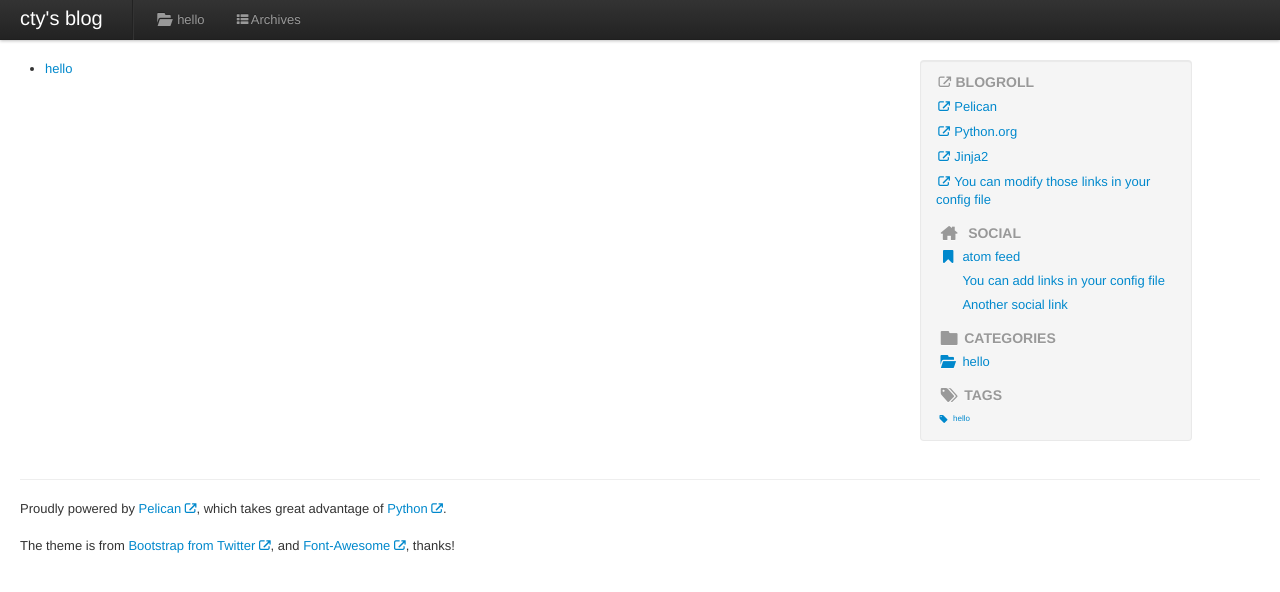
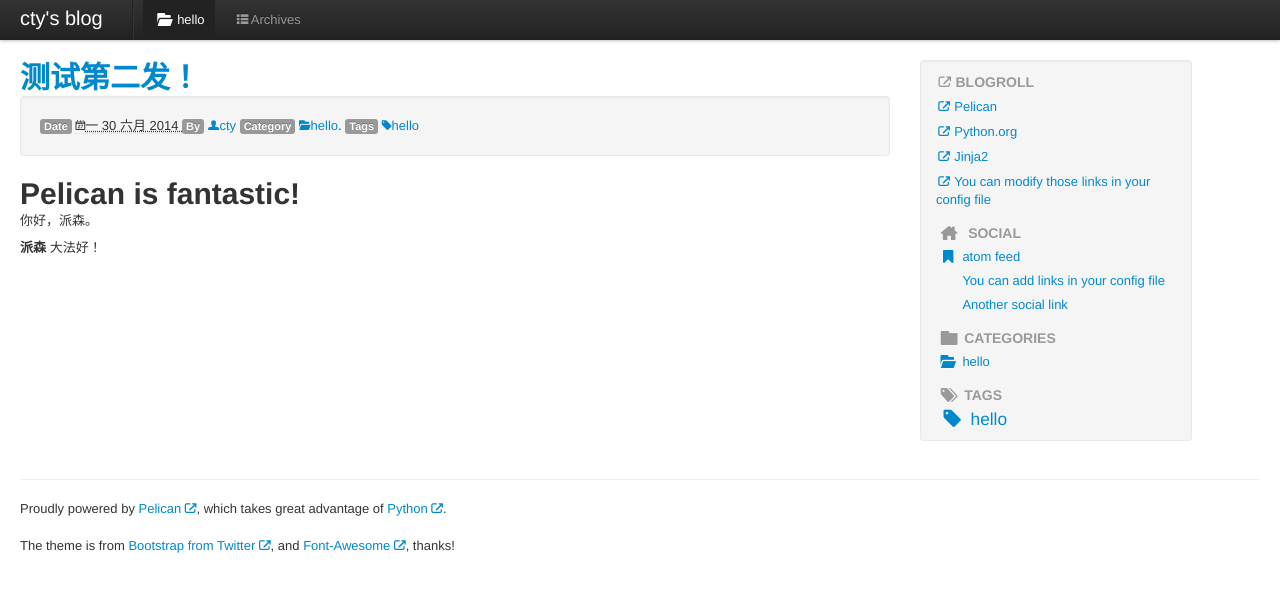
Before and after one commit to cty12/cty12.github.io, a plain HTML site: page hello_pelican_chn.html in a window 1280 px wide. Drawn offline with Linux system fonts and the light colour scheme.

Commit message:
your comments

```diff
--- a/categories.html
+++ b/hello_pelican_chn.html
@@ -2,7 +2,7 @@
 <html lang="en">
   <head>
     <meta charset="utf-8">
-    <title>cty's blog</title>
+    <title>测试第二发！</title>
     <meta name="viewport" content="width=device-width, initial-scale=1.0">
     <meta name="description" content="">
     <meta name="author" content="cty">
@@ -64,7 +64,7 @@
           <div class="nav-collapse">
             <ul class="nav">
                           <li class="divider-vertical"></li>
-                  <li >
+                  <li class="active">
                     <a href="http://cty12.github.io/category/hello.html">
 						<i class="icon-folder-open icon-large"></i>hello
 					</a>
@@ -84,9 +84,39 @@
     <div class="container-fluid">
       <div class="row">
         <div class="span9" id="content">
-<ul>
-	<li><a href="category/hello.html">hello</a></li>
-</ul>
+<section id="content">
+        <article>
+                <header>
+                        <h1>
+                                <a href=""
+                                        rel="bookmark"
+                                        title="Permalink to 测试第二发！">
+                                        测试第二发！
+                                </a>
+                        </h1>
+                </header>
+                <div class="entry-content">
+                <div class="well">
+<footer class="post-info">
+<span class="label">Date</span>
+<abbr class="published" title="2014-06-30T00:00:00">
+        <i class="icon-calendar"></i>一 30 六月 2014
+</abbr>
+<span class="label">By</span>
+<a href="http://cty12.github.io/author/cty.html"><i class="icon-user"></i>cty</a>
+<span class="label">Category</span>
+<a href="http://cty12.github.io/category/hello.html"><i class="icon-folder-open"></i>hello</a>.
+
+
+<span class="label">Tags</span>
+	<a href="http://cty12.github.io/tag/hello.html"><i class="icon-tag"></i>hello</a>
+</footer><!-- /.post-info -->                </div>
+                <h1>Pelican is fantastic!</h1>
+<p>你好，派森。</p>
+<p><strong>派森</strong> 大法好！</p>
+                </div><!-- /.entry-content -->
+        </article>
+</section>
         </div><!--/span-->
 
                 <div class="span3 well sidebar-nav" id="sidebar">
@@ -109,7 +139,7 @@
 </li>
 
 <li class="nav-header"><h4><i class="icon-tags icon-large"></i>Tags</h4></li>
-<li class="tag-4">
+<li class="tag-1">
     <a href="http://cty12.github.io/tag/hello.html">
         <i class="icon-tag icon-large"></i>hello
     </a>
```
Also changed, not shown: archives.html (+3 -1 lines), author/cty.html (+24 -1 lines), category/hello.html (+24 -1 lines), hello_pelican.html (+1 -1 lines), index.html (+24 -1 lines), tag/hello.html (+24 -1 lines), tags.html (+2 -2 lines).
